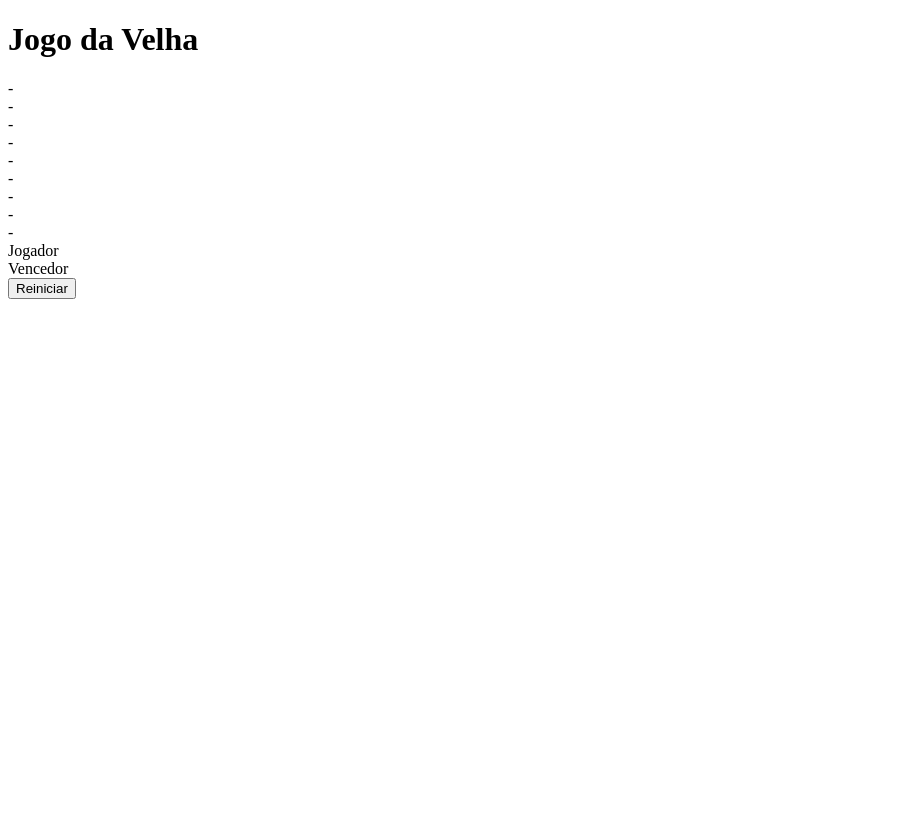
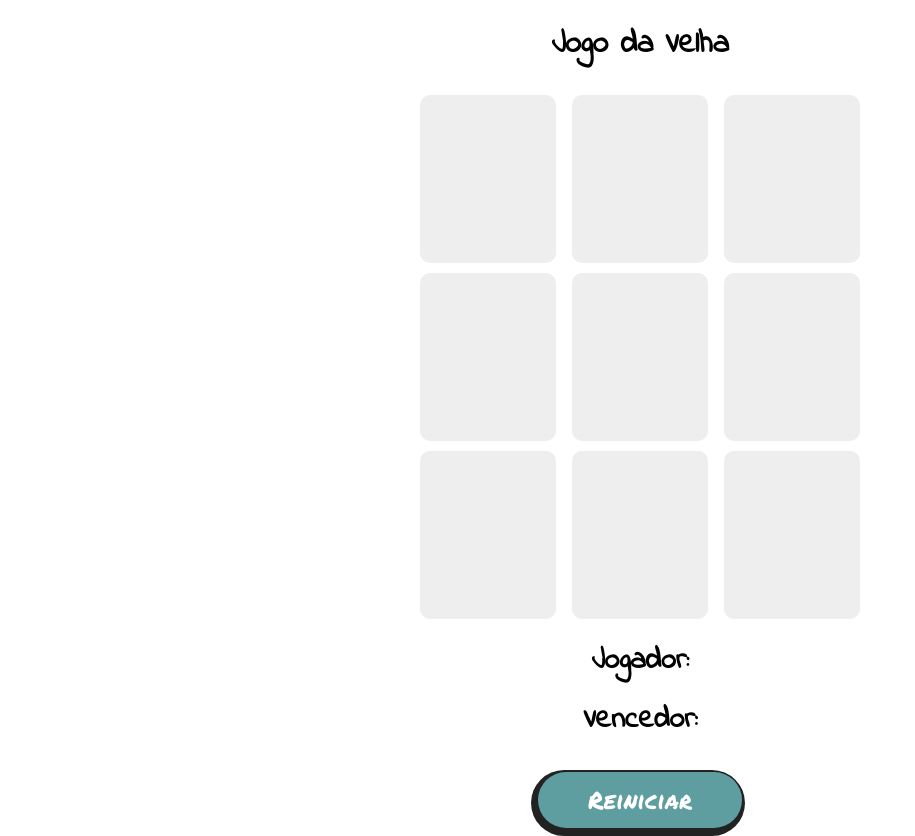
Before and after one commit to andrericardoweb/jogoDaVelha-DIO, a plain HTML site: page index.html in a window 1280 px wide. Shown: the whole page, without its empty margins (0-915 px from the left). Before the commit the page ends 800 px from the top, so only its background shows below. Drawn offline with Linux system fonts and the light colour scheme.

Commit message:
create style.css

```diff
--- a/index.html
+++ b/index.html
@@ -1,41 +1,49 @@
 <!DOCTYPE html>
 <html lang="pt-br">
   <head>
-  <meta charset="UTF-8">
-  <meta name="viewport" content="width=device-width, initial-scale=1.0">
+    <meta charset="UTF-8" />
+    <meta name="viewport" content="width=device-width, initial-scale=1.0" />
     <title>Jogo da Velha</title>
+
+    <link rel="preconnect" href="https://fonts.googleapis.com" />
+    <link rel="preconnect" href="https://fonts.gstatic.com" crossorigin />
+    <link
+      href="https://fonts.googleapis.com/css2?family=Indie+Flower&family=Permanent+Marker&display=swap"
+      rel="stylesheet"
+    />
+
+    <link rel="stylesheet" href="style.css" />
   </head>
   <body>
     <h1>Jogo da Velha</h1>
     <div>
-    <div id="1">-</div>
-    <div id="2">-</div>
-    <div id="3">-</div>
+      <div class="quadrado" id="1">-</div>
+      <div class="quadrado" id="2">-</div>
+      <div class="quadrado" id="3">-</div>
     </div>
     <div>
-    <div id="4">-</div>
-    <div id="5">-</div>
-    <div id="6">-</div>
+      <div class="quadrado" id="4">-</div>
+      <div class="quadrado" id="5">-</div>
+      <div class="quadrado" id="6">-</div>
     </div>
     <div>
-    <div id="7">-</div>
-    <div id="8">-</div>
-    <div id="9">-</div>
+      <div class="quadrado" id="7">-</div>
+      <div class="quadrado" id="8">-</div>
+      <div class="quadrado" id="9">-</div>
     </div>
 
-  <div>
-    <label>Jogador</label>
-    <label id="jogador-selecionado"></label>
+    <div class="jogador">
+      <label>Jogador:</label>
+      <label id="jogador-selecionado"> </label>
     </div>
 
-  <div>
-    <label>Vencedor</label>
+    <div class="vencedor">
+      <label>Vencedor:</label>
       <label id="vencedor-selecionado"></label>
     </div>
 
     <div>
       <button>Reiniciar</button>
     </div>
-
   </body>
 </html>
--- /dev/null
+++ b/style.css
@@ -0,0 +1,43 @@
+body {
+  text-align: center;
+  font-family: 'Indie Flower', cursive;
+}
+
+.quadrado {
+  text-align: center;
+  width: 56px;
+  background: #eee;
+  display: inline-block;
+  padding: 40px;
+  font-size: 60px;
+  margin: 5px;
+  cursor: pointer;
+  border-radius: 10px;
+  font-family: 'Permanent Marker', cursive;
+  color: #eee;
+}
+
+.jogador, .vencedor {
+  font-size: 30px;
+  margin-top: 15px;
+  font-weight: bold;
+}
+
+button {
+  font-family: 'Permanent Marker', cursive;
+  padding: 10px 50px;
+  font-size: 24px;
+  margin-top: 30px;
+  background-color: cadetblue;
+  color: white;
+  border-radius: 50px;
+  border: none;
+  box-shadow: -2px 3px 0 5px #222;
+  cursor: pointer;
+
+}
+
+button:hover {
+  color: #222;
+  background-color: aqua;
+}
```
Lines whose indentation alone changed are shown as unchanged.
